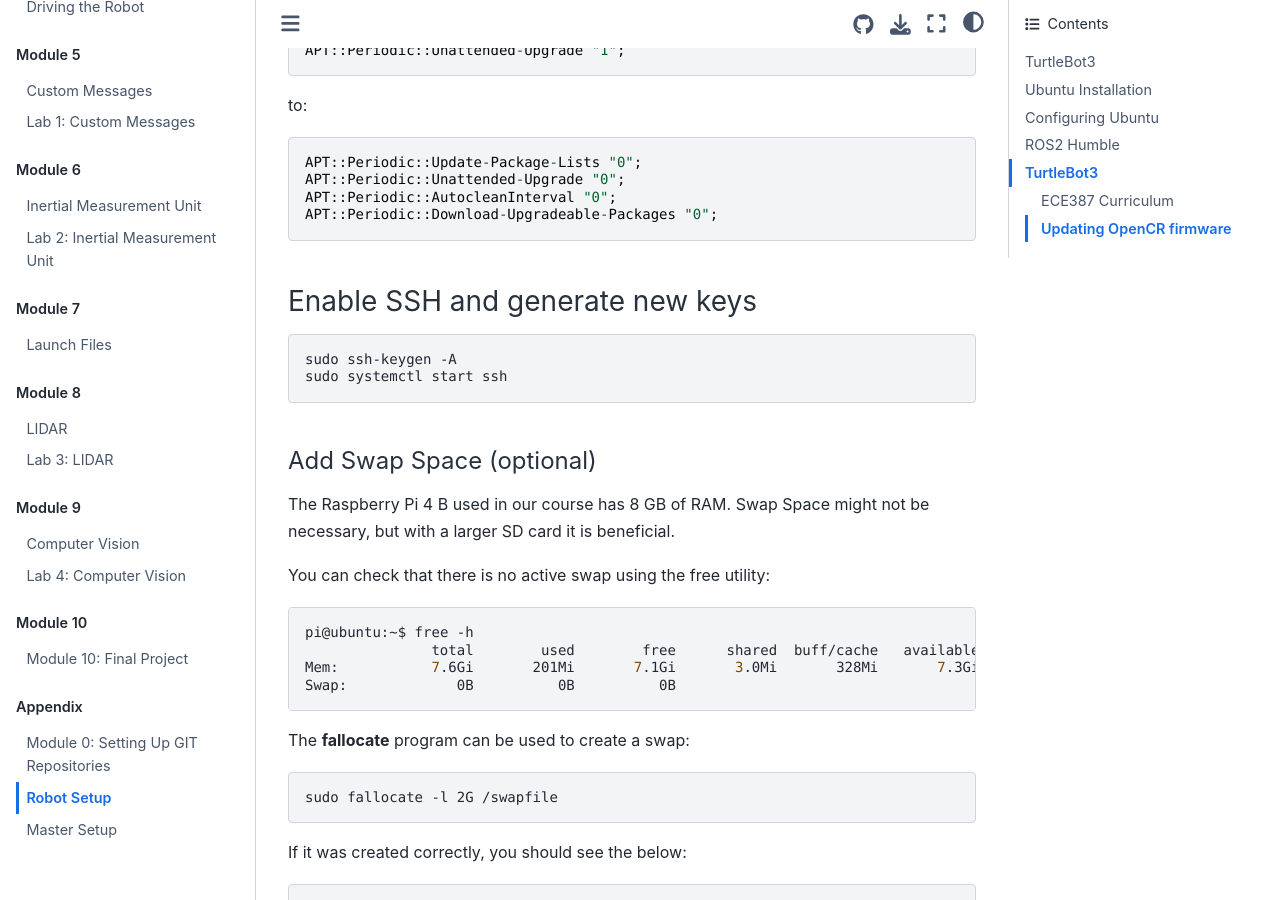
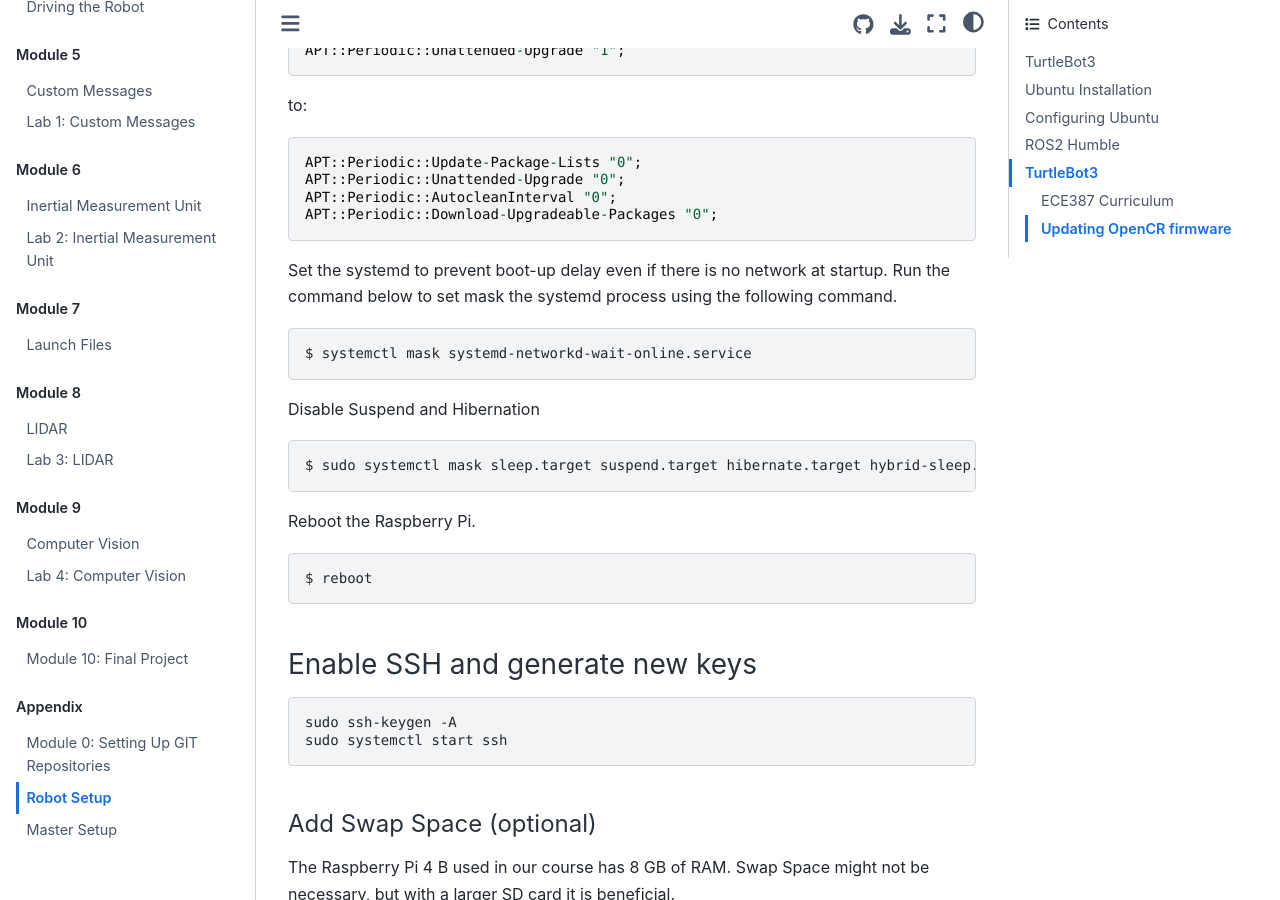
Before and after one commit to stanbaek/ece387_book, a Jupyter Book: the page built from docs/Module00.1_RobotSetup/RobotSetup.md, in a window 1280 px wide and 900 px high, scrolled down 8592 px. Built offline with Jupyter Book 1.0.4 settings and Sphinx 7.4.7 and the Sphinx Book theme 1.1.4, drawn with Linux system fonts in a browser that asks for light colours.

Commit message:
minor update

````diff
--- a/docs/Module00.1_RobotSetup/RobotSetup.md
+++ b/docs/Module00.1_RobotSetup/RobotSetup.md
@@ -212,7 +212,6 @@
 Alternatively, you can reboot your system and the changes will be automatically applied once the system boots.
 
 
-
 **Optional:** It may be beneficial to setup a static IP address. To do this you need to determine your subnet and gateway.
 
 Determine subnet and gateway addresses:
@@ -272,6 +271,28 @@
 APT::Periodic::AutocleanInterval "0";
 APT::Periodic::Download-Upgradeable-Packages "0";
 ```
+
+
+Set the systemd to prevent boot-up delay even if there is no network at startup. Run the command below to set mask the systemd process using the following command.
+```
+$ systemctl mask systemd-networkd-wait-online.service
+```
+
+Disable Suspend and Hibernation
+```
+$ sudo systemctl mask sleep.target suspend.target hibernate.target hybrid-sleep.target
+```
+Reboot the Raspberry Pi.
+```
+$ reboot
+```
+
+
+
+
+
+
+
 
 ### Enable SSH and generate new keys
 ```bash
````
